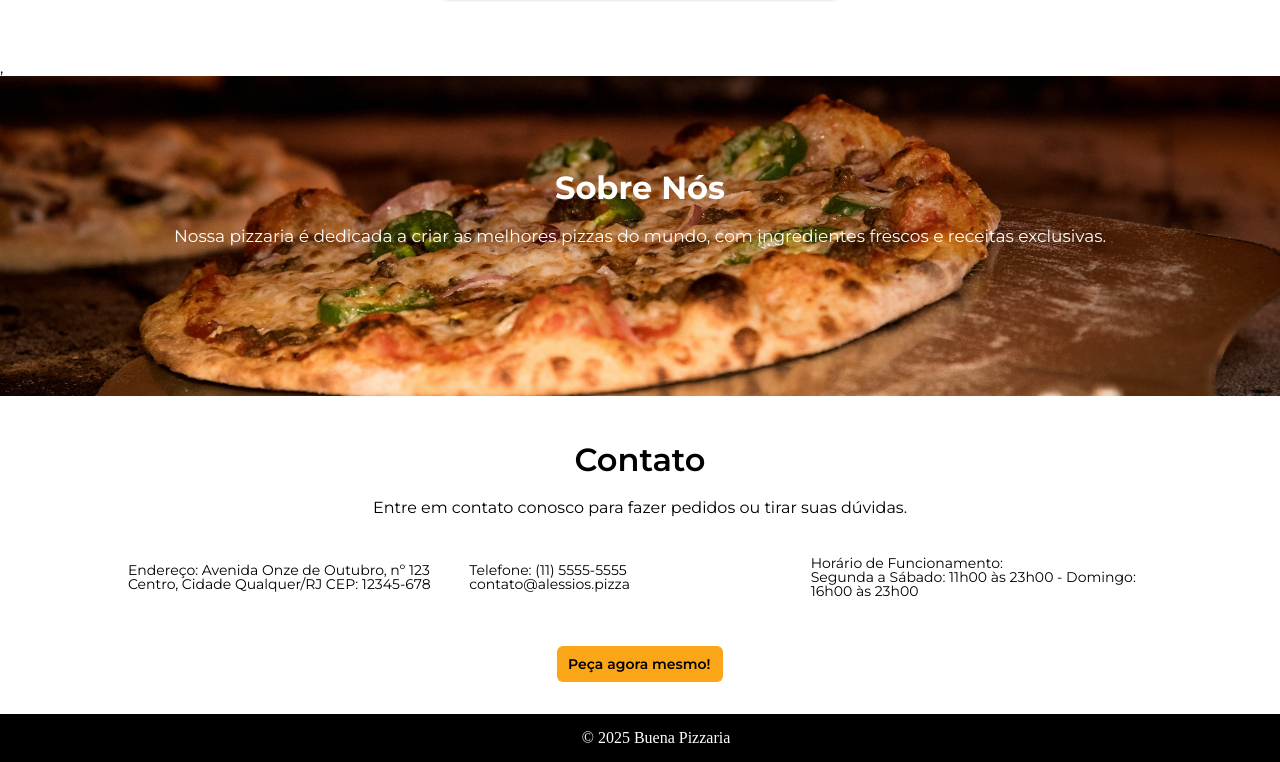
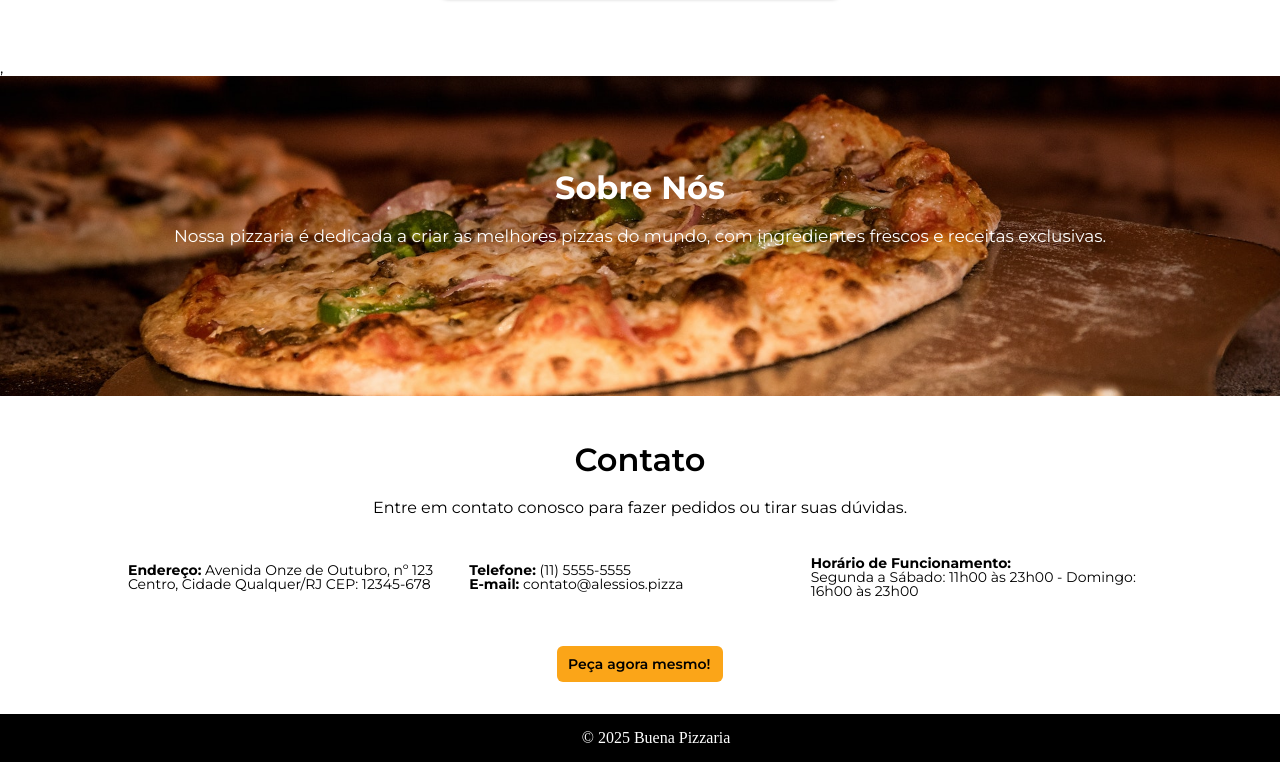
Before and after one commit to Adrianakellysl/Projetos-OneBitCode-FullStackJavaScript, a plain HTML site: page projeto-Pizzaria/index.html in a window 1280 px wide. Shown: the part 4079-4841 px from the top of the page. Drawn offline with Linux system fonts and the light colour scheme.

Commit message:
Atualizando

```diff
--- a/projeto-Pizzaria/index.html
+++ b/projeto-Pizzaria/index.html
@@ -164,16 +164,23 @@
 
       <div class="contact-container" id="contato">
         <div class="contact-item">
-          <strong>Endereço:</strong> Avenida Onze de Outubro, nº 123 <br>
-          Centro, Cidade Qualquer/RJ CEP: 12345-678
+          <p>
+            <strong>Endereço:</strong>
+            Avenida Onze de Outubro, nº 123 <br>
+            Centro, Cidade Qualquer/RJ CEP: 12345-678
+          </p>
         </div>
         <div class="contact-item">
-          <strong>Telefone:</strong> (11) 5555-5555 <br>
-          <a href="mailto:contato@alessios.pizza">contato@alessios.pizza</a>
+          <p>
+            <strong>Telefone:</strong> (11) 5555-5555 <br>
+            <a href="mailto:contato@alessios.pizza"><strong>E-mail:</strong> contato@alessios.pizza</a>
+          </p>
         </div>
         <div class="contact-item">
-          <strong>Horário de Funcionamento:</strong> <br>
-          Segunda a Sábado: 11h00 às 23h00 - Domingo: 16h00 às 23h00
+          <p>
+            <strong>Horário de Funcionamento:</strong> <br>
+            Segunda a Sábado: 11h00 às 23h00 - Domingo: 16h00 às 23h00
+          </p>
         </div>
       </div>
       <div class="container-button">
--- a/projeto-Pizzaria/styles/style.css
+++ b/projeto-Pizzaria/styles/style.css
@@ -240,6 +240,9 @@ contact {
   align-items: center;
 }
 
+strong {
+  font-weight: bold !important;
+}
 .button__order-now {
   border-radius: 6px;
   background-color: #FBA518;
```
